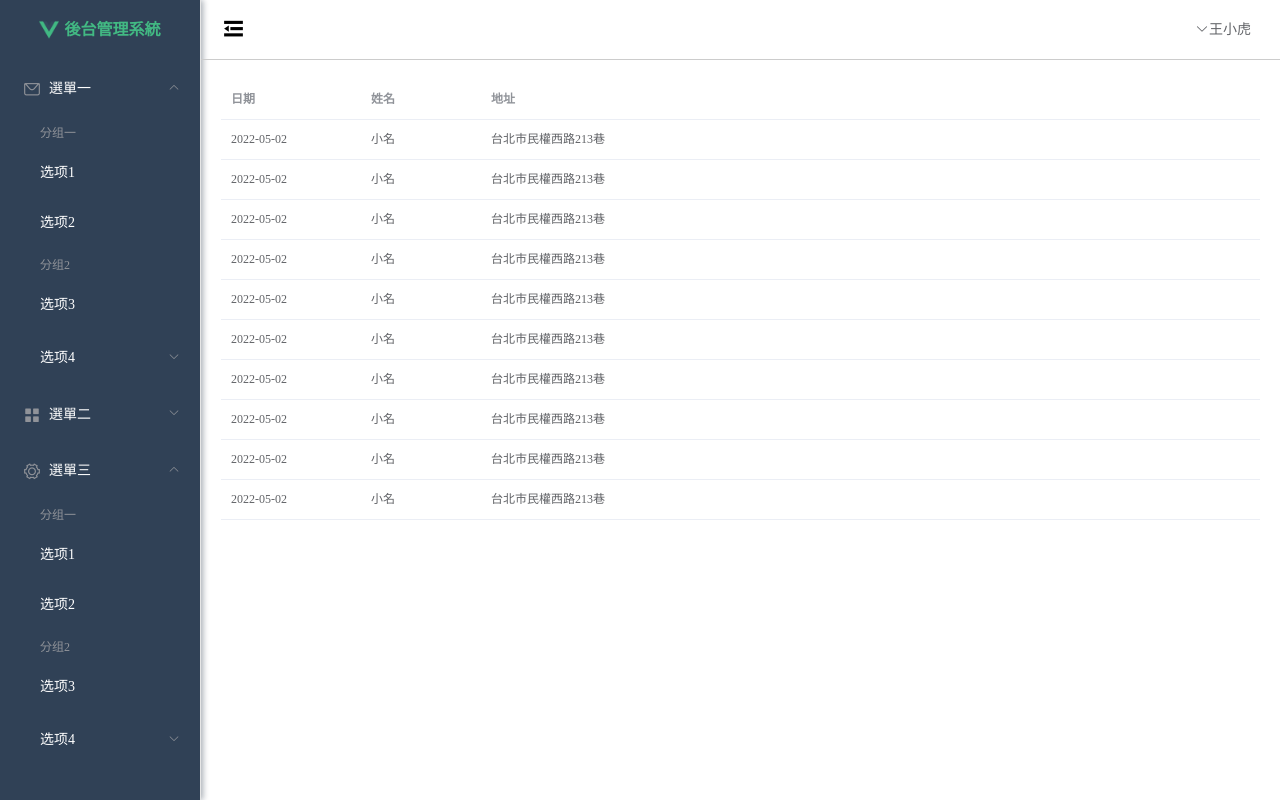
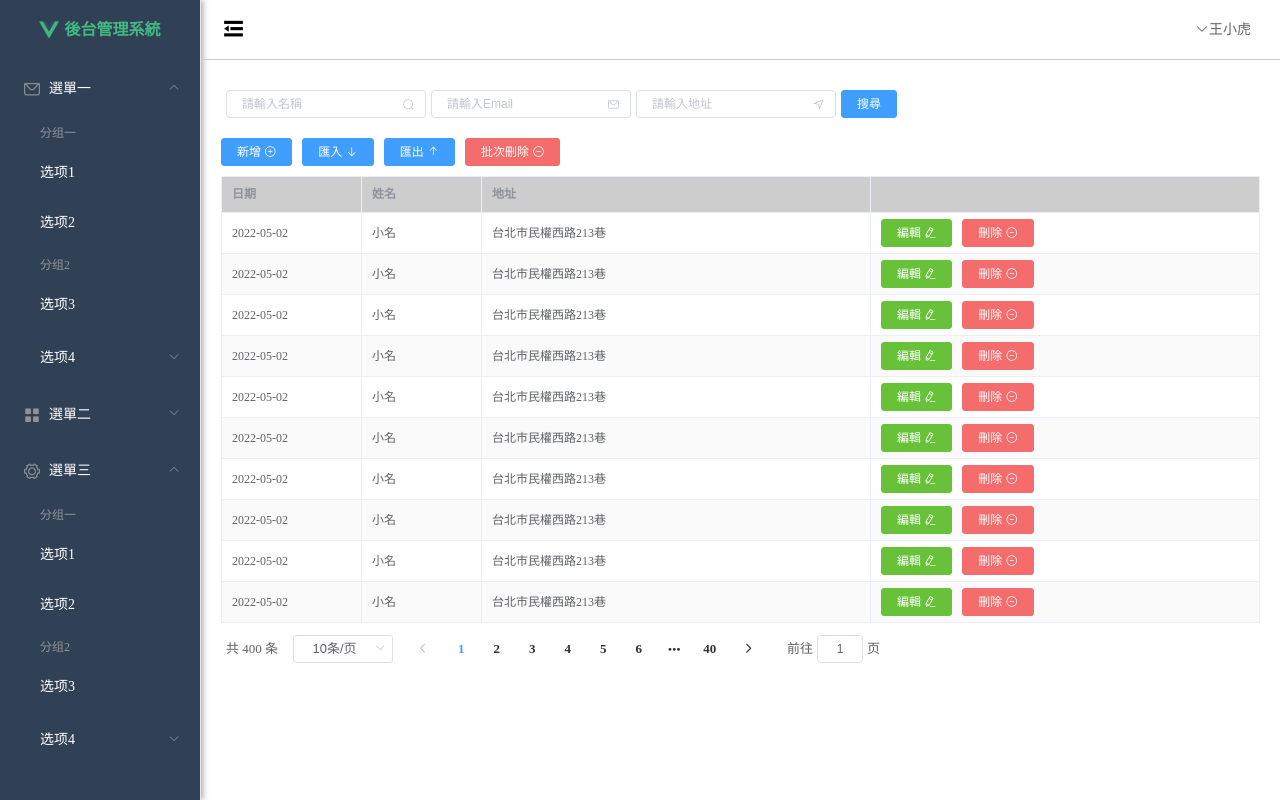
Before and after one commit to cheng106/BackendVue, a Vue app: page / in a window 1280 px wide. Built offline with nearby package versions, Linux system fonts and the light colour scheme.

Commit message:
chore: adjust table and pagination styles

```diff
--- a/src/assets/gloable.css
+++ b/src/assets/gloable.css
@@ -3,3 +3,15 @@
     padding: 0;
     box-sizing: border-box;
 }
+
+.ml-5 {
+    margin-left: 5px;
+}
+
+.mr-5 {
+    margin-right: 5px;
+}
+
+.pd-10 {
+    padding: 10px 0;
+}
--- a/src/main.js
+++ b/src/main.js
@@ -7,7 +7,7 @@ import './assets/gloable.css'
 
 Vue.config.productionTip = false
 
-Vue.use(ElementUI, {size: "small"});
+Vue.use(ElementUI, {size: "mini"});
 
 new Vue({
     router,
--- a/src/views/HomeView.vue
+++ b/src/views/HomeView.vue
@@ -84,14 +84,48 @@
       </el-header>
 
       <el-main>
-        <el-table :data="tableData">
+
+        <div style="padding: 10px 0">
+          <el-input style="width: 200px" placeholder="請輸入名稱" suffix-icon="el-icon-search" class="ml-5"></el-input>
+          <el-input style="width: 200px" placeholder="請輸入Email" suffix-icon="el-icon-message" class="ml-5"></el-input>
+          <el-input style="width: 200px" placeholder="請輸入地址" suffix-icon="el-icon-position" class="ml-5"></el-input>
+          <el-button class="ml-5" type="primary">搜尋</el-button>
+        </div>
+
+        <div style="margin: 10px 0">
+          <el-button type="primary">新增 <i class="el-icon-circle-plus-outline"></i></el-button>
+          <el-button type="primary">匯入 <i class="el-icon-bottom"></i></el-button>
+          <el-button type="primary">匯出 <i class="el-icon-top"></i></el-button>
+          <el-button type="danger">批次刪除 <i class="el-icon-remove-outline"></i></el-button>
+        </div>
+
+        <el-table :data="tableData" border stripe :header-cell-class-name="headerBg">
           <el-table-column prop="date" label="日期" width="140">
           </el-table-column>
           <el-table-column prop="name" label="姓名" width="120">
           </el-table-column>
           <el-table-column prop="address" label="地址">
           </el-table-column>
+          <el-table-column>
+            <template slot-scope="scope">
+              <el-button type="success">編輯 <i class="el-icon-edit"></i></el-button>
+              <el-button type="danger">刪除 <i class="el-icon-remove-outline"></i></el-button>
+            </template>
+          </el-table-column>
         </el-table>
+
+        <div style="padding: 10px 0">
+          <el-pagination
+              @size-change="handleSizeChange"
+              @current-change="handleCurrentChange"
+              :current-page="currentPage4"
+              :page-sizes="[5, 10, 15, 20]"
+              :page-size="10"
+              layout="total, sizes, prev, pager, next, jumper"
+              :total="400">
+          </el-pagination>
+        </div>
+
       </el-main>
     </el-container>
   </el-container>
@@ -114,7 +148,8 @@ export default {
       collapseBtnClass: 'el-icon-s-fold',
       isCollapse: false,
       sideWidth: 200,
-      logoTextShow: true
+      logoTextShow: true,
+      headerBg: 'headerBg'
     }
   },
   methods: {
@@ -134,3 +169,9 @@ export default {
   }
 }
 </script>
+
+<style>
+.headerBg {
+  background: rgba(203, 202, 202, 0.93) !important;
+}
+</style>
```
